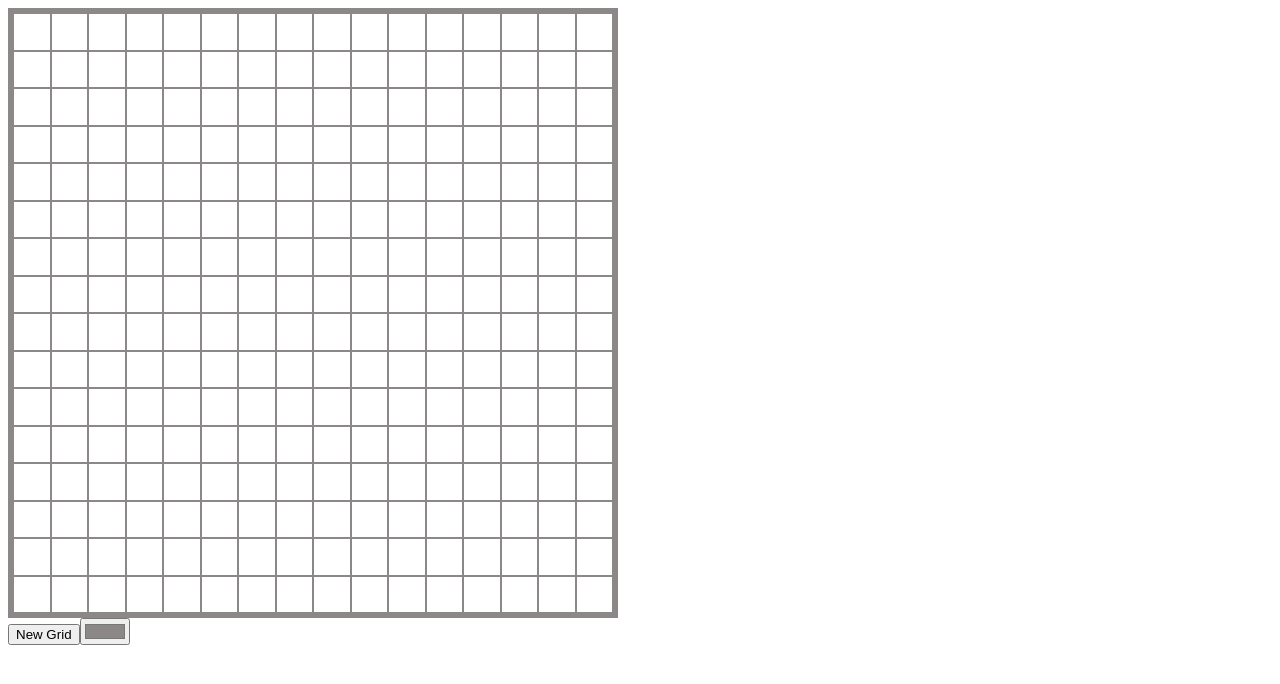
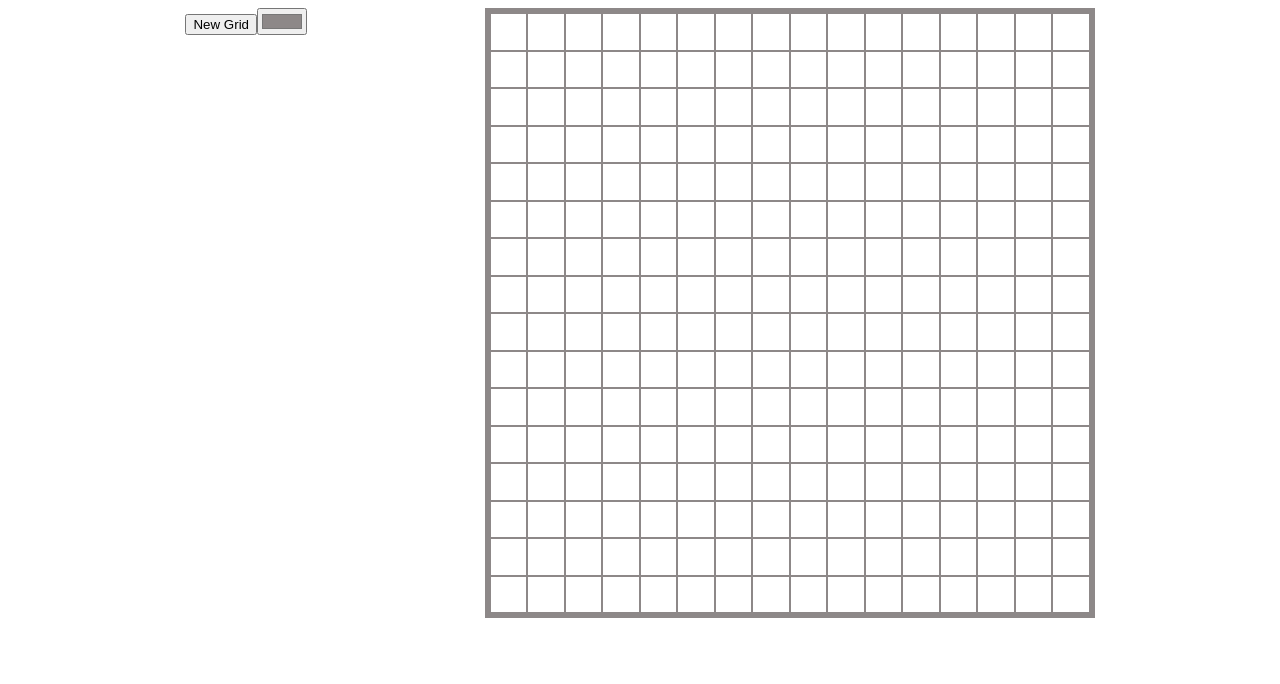
Before and after one commit to soakb432/etch-a-sketch, a plain HTML site: page index.html in a window 1280 px wide. Drawn offline with Linux system fonts and the light colour scheme.

Commit message:
Arrange buttons & grid evenly

```diff
--- a/index.html
+++ b/index.html
@@ -8,6 +8,8 @@
     <title>Etch-A-Sketch</title>
 </head>
 <body>
-    <div class="container"></div>
+    <div class="container">
+        <div class="buttons"></div>
+    </div>
 </body>
 </html>
--- a/script.js
+++ b/script.js
@@ -32,6 +32,8 @@ function clearGrid() {
 createGrid(16);
 container.appendChild(grid);
 
+const buttonSection = document.querySelector(".buttons");
+
 const newGridBtn = document.createElement("button");
 newGridBtn.setAttribute("id", "newGridBtn");
 newGridBtn.textContent = "New Grid";
@@ -47,7 +49,7 @@ newGridBtn.addEventListener("click", () => {
     }
 })
 
-container.appendChild(newGridBtn);
+buttonSection.appendChild(newGridBtn);
 
 /* <label for="colorpicker">Color Picker:</label> */
 const colorSelect = document.createElement("input");
@@ -59,4 +61,4 @@ colorSelect.addEventListener("input", (e) => {
     squareColor = e.target.value;
 })
 
-container.appendChild(colorSelect);
+buttonSection.appendChild(colorSelect);
--- a/styles.css
+++ b/styles.css
@@ -1,3 +1,8 @@
+.container {
+    display: flex;
+    justify-content: space-evenly;
+}
+
 .grid {
     border: solid 5px #8d8888;
     width: 600px;
```
